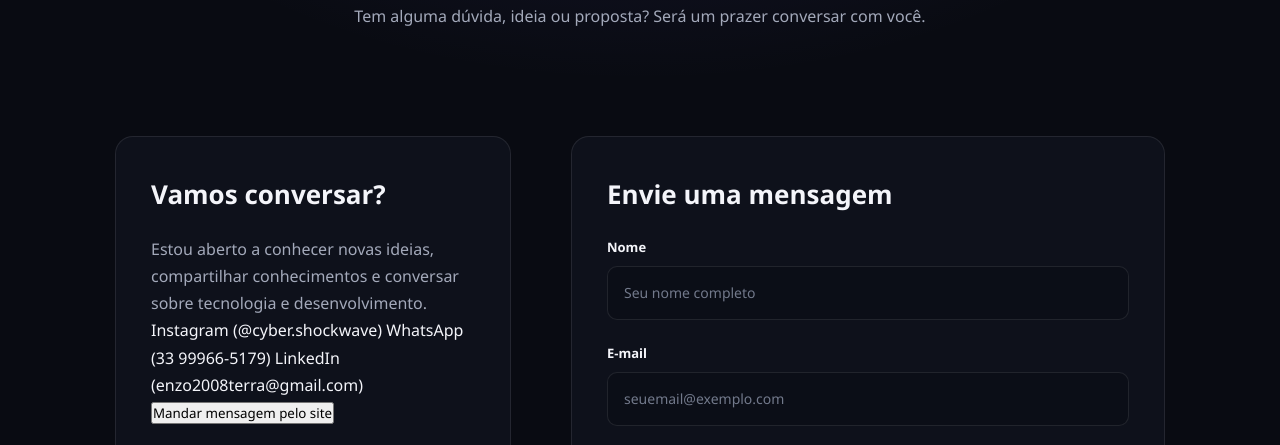
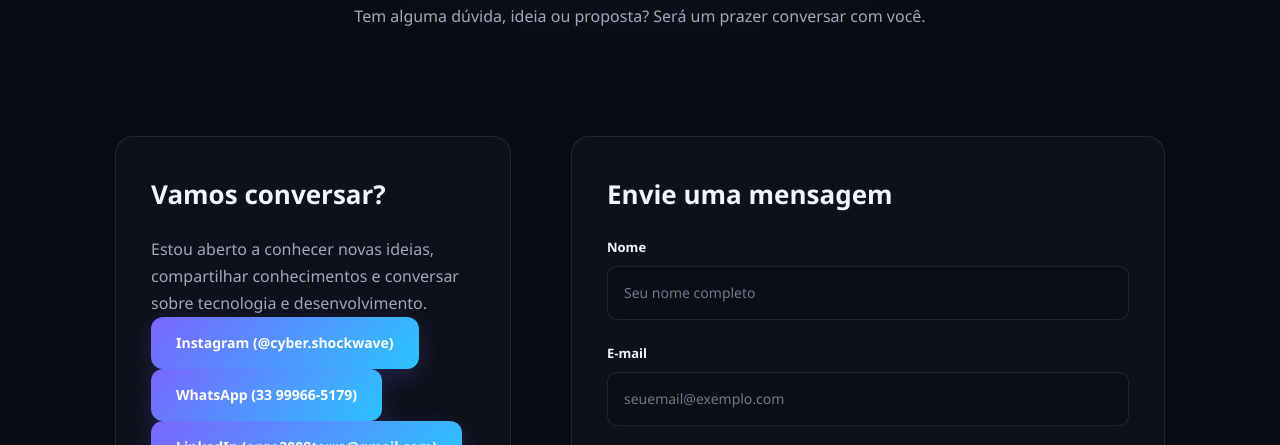
Before and after one commit to corruptedserial/portifolio, a plain HTML site: page contato.html in a window 1280 px wide. Shown: the part 340-785 px from the top of the page. Drawn offline with nearby package versions, Linux system fonts and the light colour scheme; a script that the page names is missing.

Commit message:
Refactor contato.html structure and content

```diff
--- a/contato.html
+++ b/contato.html
@@ -10,13 +10,11 @@
     <meta property="og:title" content="Contato | Enzo Silva">
     <meta property="og:description" content="Entre em contato comigo através do formulário.">
     <meta property="og:type" content="website">
-<link rel="stylesheet" href="style.css">
-    <!-- SDK Supabase -->
+
+    <link rel="stylesheet" href="style.css">
     <script src="https://cdn.jsdelivr.net/npm/@supabase/supabase-js@2"></script>
-    <!-- Script da página de contato -->
     <script src="contato.js" defer></script>
 </head>
-
 <body>
 
     <header class="header">
@@ -62,31 +60,30 @@
                     sobre tecnologia e desenvolvimento.
                 </p>
 
-                <!-- BOTÕES DE REDES E CONTATO DIRETO -->
-                <div class="contato-botoes">
+                <div class="contato-acoes">
                     <a href="https://www.instagram.com/cyber.shockwave/"
                        target="_blank"
                        rel="noopener noreferrer"
-                       class="botao-rede">
+                       class="botao">
                         Instagram (@cyber.shockwave)
                     </a>
 
                     <a href="https://wa.me/5533999665179?text=Ol%C3%A1%20Enzo%2C%20vim%20pelo%20seu%20site!"
                        target="_blank"
                        rel="noopener noreferrer"
-                       class="botao-rede">
+                       class="botao">
                         WhatsApp (33 99966-5179)
                     </a>
 
                     <a href="https://www.linkedin.com/in/SEU-PERFIL/"
                        target="_blank"
                        rel="noopener noreferrer"
-                       class="botao-rede"
+                       class="botao"
                        title="Conta vinculada a enzo2008terra@gmail.com">
                         LinkedIn (enzo2008terra@gmail.com)
                     </a>
 
-                    <button type="button" id="btn-ir-formulario" class="botao-rede">
+                    <button type="button" id="focar-mensagem" class="botao">
                         Mandar mensagem pelo site
                     </button>
                 </div>
@@ -140,7 +137,7 @@
                             required></textarea>
                     </div>
 
-                    <button type="submit" id="btn-enviar-lead" class="botao">
+                    <button type="submit" class="botao">
                         Enviar mensagem
                     </button>
 
```
